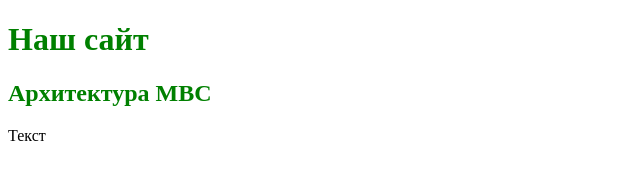
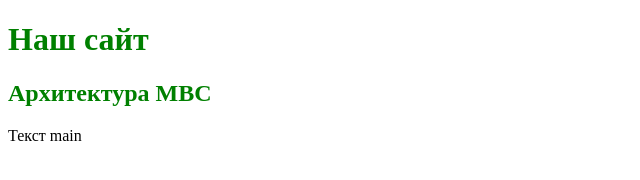
Before and after one commit to Firestorm01X2/site-t, a plain HTML site: page index.html in a window 1280 px wide. Shown: the full height of the page, 0-640 px from the left. Drawn offline with Linux system fonts and the light colour scheme.

Commit message:
поменял текст на сайте

```diff
--- a/index.html
+++ b/index.html
@@ -6,6 +6,6 @@
 <body>
 <h1>Наш сайт</h1>
 <h2> Архитектура МВС</h2>
-<p>Текст</p>
+<p>Текст main</p>
 </body>
 </html>
```
